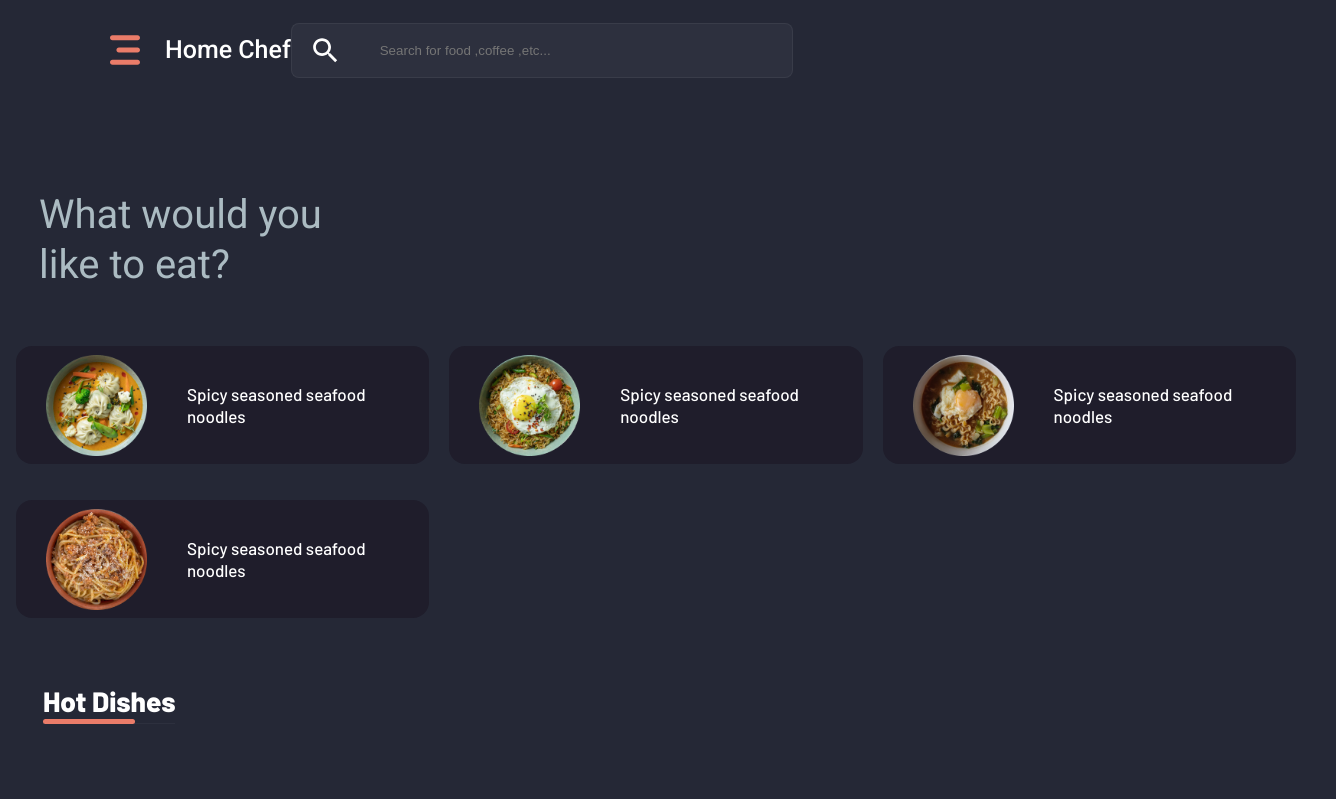
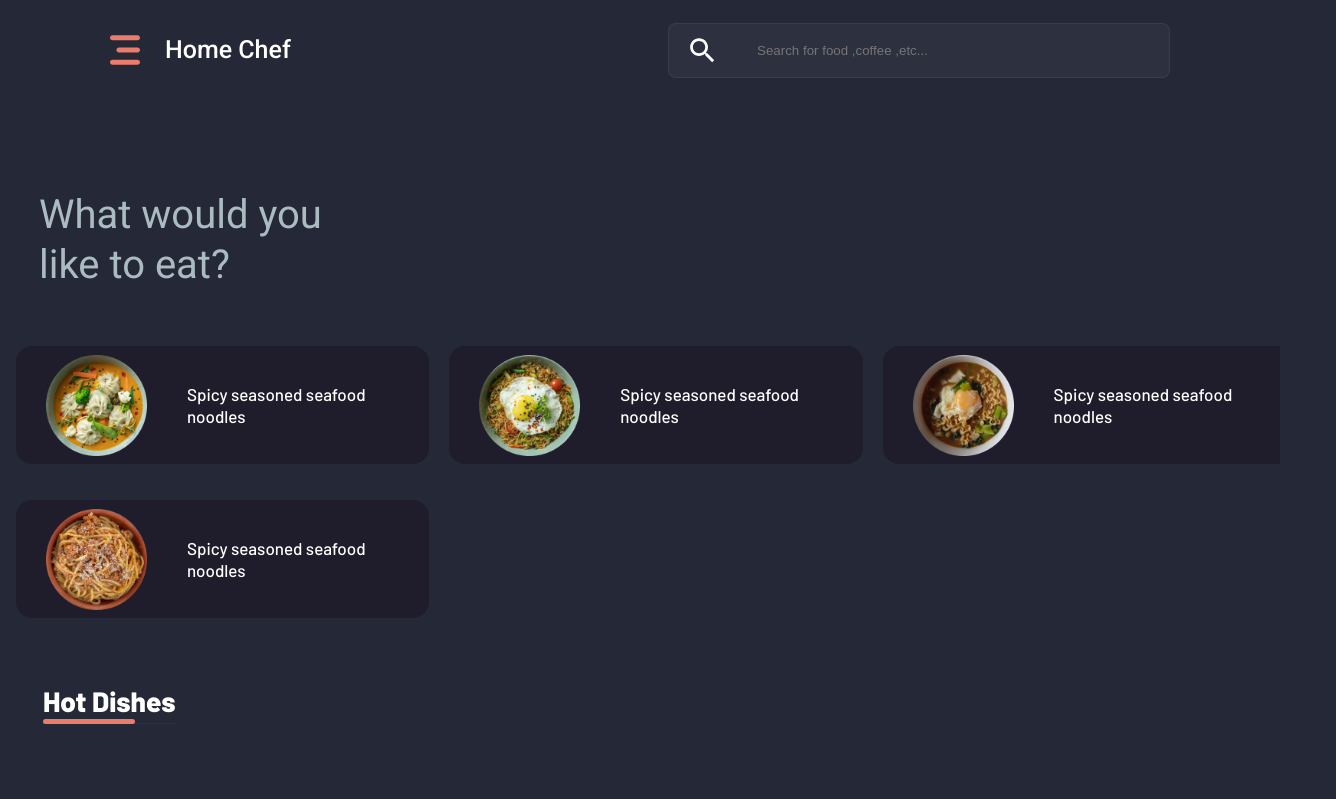
Before and after one commit to aninarafath6/Home-Chef, a React (Create React App) app in the folder home-che-front-end/: page / in a window 1280 px wide. Shown: the top 799 px of the page, 1336 px wide, since content can reach past the window. Built offline with nearby package versions, Linux system fonts and the light colour scheme.

Commit message:
root overflow hidden added

```diff
--- a/home-che-front-end/src/components/header/Header.Element.js
+++ b/home-che-front-end/src/components/header/Header.Element.js
@@ -11,7 +11,7 @@ export const Container = styled.div`
   width:100%;
   z-index:10;
 
-width:auto;
+
   @media (max-width: 768px) {
       min-height: 180px;
     }
@@ -76,7 +76,7 @@ export const SearchInput = styled.input`
       width:200px;
     }
     @media (max-width: 768px) {
-      width:100%;
+      width:78%;
     }
 `;
 export const SearchIconContainer = styled.div`
--- a/home-che-front-end/src/index.css
+++ b/home-che-front-end/src/index.css
@@ -24,3 +24,6 @@ body::-webkit-scrollbar-thumb
   border-radius:10px;
 	background-color: #ea7c69;;
 }
+#root{
+  overflow:hidden;
+}
```
